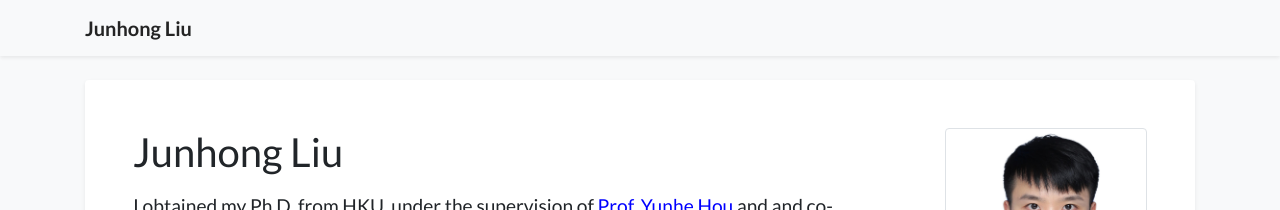
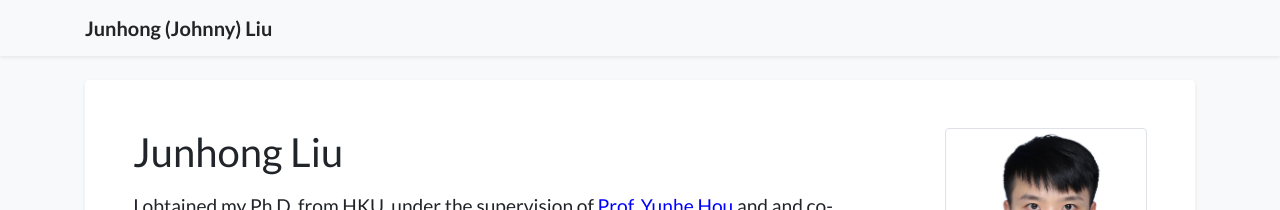
Before and after one commit to johnny-eee/academic-homepage-main, a Jekyll site: the page built from index.html, in a window 1280 px wide. Shown: the top 210 px of the page. Built offline with Jekyll 4.4.1, drawn with Linux system fonts in a browser that asks for light colours; a style sheet for code colours, icons or effects is not loaded.

Commit message:
Update profile.yml

```diff
--- a/_data/profile.yml
+++ b/_data/profile.yml
@@ -1,6 +1,6 @@
 primary_name: "Junhong Liu"
 secondary_name: ""
-navbar_name: "Junhong Liu"
+navbar_name: "Junhong (Johnny) Liu"
 
 #positions:
 #- logo: /assets/images/badges/hku.png  # Logo is optional
```
